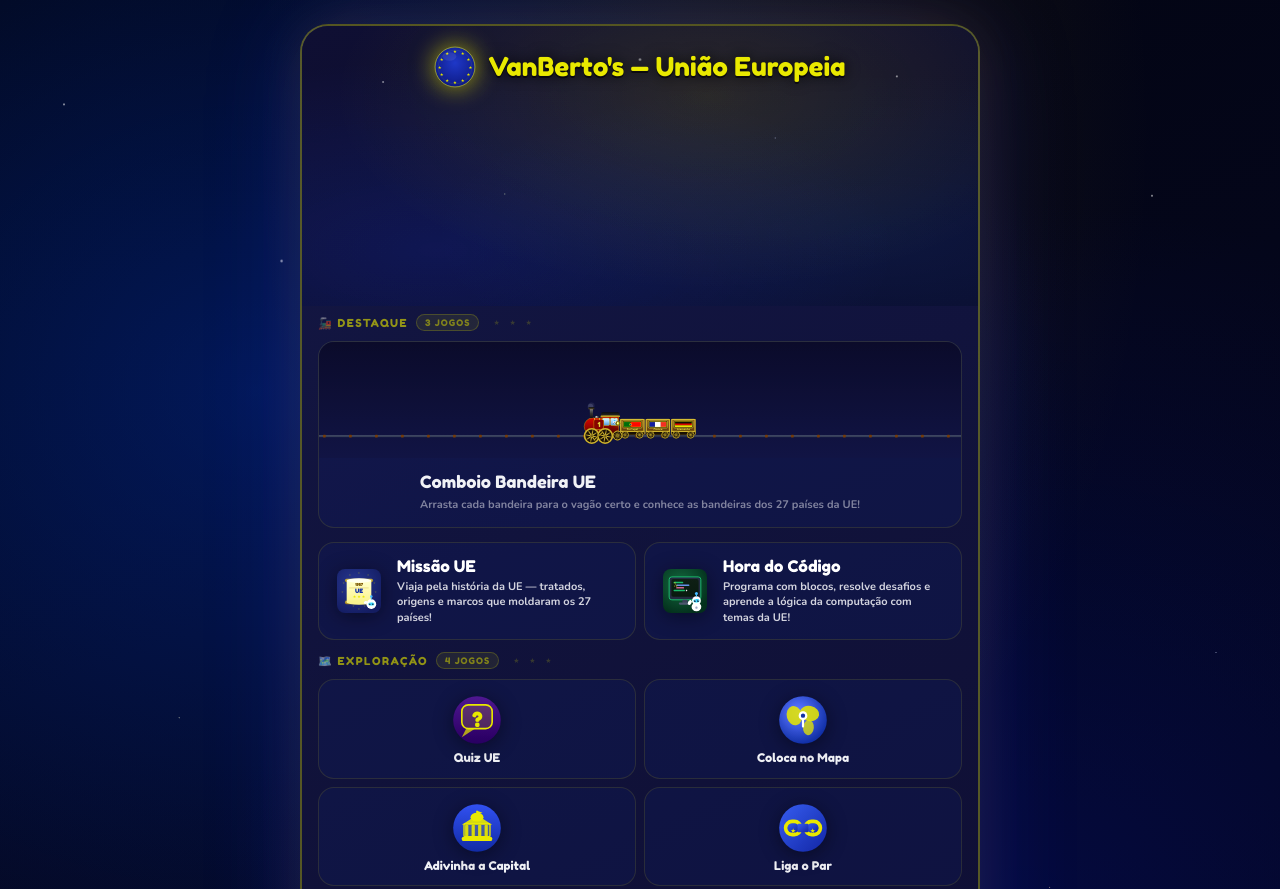
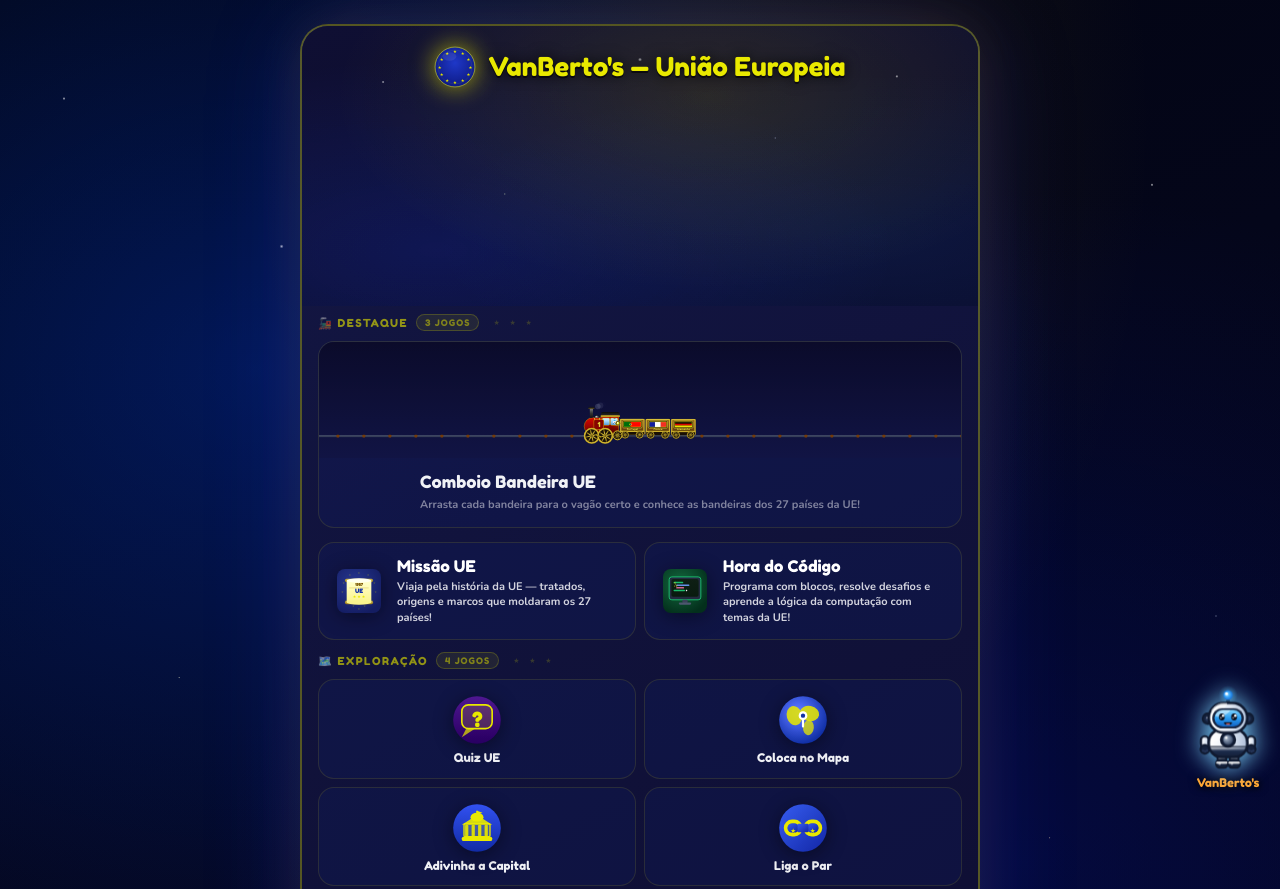
Before and after one commit to vvarzea/VanBerto-sJogosUE-, a plain HTML site: page index.html in a window 1280 px wide. Shown: the top 889 px of the page. Drawn offline with nearby package versions, Linux system fonts and the light colour scheme; no server answers.

Commit message:
Add files via upload

```diff
--- a/index.html
+++ b/index.html
@@ -266,6 +266,10 @@ body::before{
 }
 .footer-eu{align-self:center;}
 .footer-vb{position:relative;display:flex;flex-direction:column;align-items:center;gap:2px;flex-shrink:0;}
+.modal-footer{padding-right:clamp(84px,17vw,116px);}
+.footer-vb.vb-float{position:fixed;right:max(10px,env(safe-area-inset-right));bottom:max(10px,env(safe-area-inset-bottom));z-index:60;pointer-events:none;}
+.footer-vb.vb-float #footer-vb-robot{pointer-events:auto;}
+.footer-vb.vb-float .footer-vb-name{text-shadow:0 1px 6px rgba(0,0,0,.9),0 0 10px rgba(0,0,0,.8);}
 #footer-vb-robot{
   width:clamp(56px,11vw,84px);height:auto;display:block;cursor:pointer;
   animation:vbFloat 3s ease-in-out infinite;filter:drop-shadow(0 0 12px #7dd3fc);
@@ -432,21 +436,6 @@ body::before{
   <text x="50" y="65" font-size="9" text-anchor="middle"
         fill="#FFD600" font-family="serif">★ ★ ★</text>
 
-  <!-- VanBerto peeking from bottom-right corner -->
-  <!-- head -->
-  <circle cx="78" cy="80" r="11" fill="white"/>
-  <rect x="71" y="76" width="14" height="7" rx="3.5" fill="#22d3ee"/>
-  <ellipse cx="74" cy="77.5" rx="2.5" ry="1.5" fill="rgba(255,255,255,0.45)"/>
-  <circle cx="74.5" cy="80" r="1.8" fill="#0f172a"/>
-  <circle cx="81.5" cy="80" r="1.8" fill="#0f172a"/>
-  <circle cx="75.2" cy="79.3" r="0.7" fill="white"/>
-  <circle cx="82.2" cy="79.3" r="0.7" fill="white"/>
-  <!-- antenna -->
-  <line x1="78" y1="69" x2="78" y2="64" stroke="#38bdf8" stroke-width="2" stroke-linecap="round"/>
-  <circle cx="78" cy="62.5" r="2.8" fill="#38bdf8"/>
-  <!-- hand pointing at scroll -->
-  <ellipse cx="65" cy="76" rx="4" ry="3" fill="white" stroke="#d1d5db" stroke-width="0.8"
-           transform="rotate(-30 65 76)"/>
 </svg></div>
           <div class="game-info">
             <div class="game-name">Missão UE</div>
@@ -479,27 +468,6 @@ body::before{
   <text x="25" y="41" font-size="7" fill="#fbbf24" font-family="monospace" font-weight="bold">/&gt;</text>
   <rect x="44" y="70" width="12" height="7" rx="2" fill="#334155"/>
   <rect x="36" y="76" width="28" height="5" rx="2.5" fill="#475569"/>
-  <!-- VanBerto larger, bottom-right, more visible -->
-  <!-- body -->
-  <ellipse cx="76" cy="86" rx="11" ry="10" fill="white"/>
-  <!-- belly -->
-  <circle cx="76" cy="88" r="4" fill="#e2e8f0"/>
-  <circle cx="76" cy="88" r="2.5" fill="#94a3b8"/>
-  <!-- head -->
-  <circle cx="76" cy="72" r="10" fill="white"/>
-  <!-- visor -->
-  <rect x="69" y="68" width="14" height="8" rx="4" fill="#22d3ee"/>
-  <ellipse cx="72.5" cy="70" rx="3" ry="1.8" fill="rgba(255,255,255,0.45)"/>
-  <!-- eyes -->
-  <circle cx="72.5" cy="73" r="2" fill="#0f172a"/>
-  <circle cx="79.5" cy="73" r="2" fill="#0f172a"/>
-  <circle cx="73.2" cy="72.2" r="0.8" fill="white"/>
-  <circle cx="80.2" cy="72.2" r="0.8" fill="white"/>
-  <!-- antenna -->
-  <line x1="76" y1="62" x2="76" y2="57" stroke="#38bdf8" stroke-width="2.5" stroke-linecap="round"/>
-  <circle cx="76" cy="55.5" r="3.5" fill="#38bdf8"/>
-  <!-- left arm pointing at screen -->
-  <ellipse cx="61" cy="76" rx="4" ry="6" fill="white" transform="rotate(30 61 76)"/>
 </svg></div>
           <div class="game-info">
             <div class="game-name">Hora do Código</div>
@@ -735,6 +703,8 @@ document.querySelectorAll('.game-card').forEach((c,i) => {
   window.addEventListener('resize', resizeTrain);
   const W = ()=>cv.width/DPR, H = ()=>cv.height/DPR;
   let t = 0;
+  const WSPD = 7;   // velocidade das rodas; o chão desliza à mesma velocidade (sem derrapar). A frente da locomotiva é a esquerda (chaminé)
+  const TRAIN_REDUCED = window.matchMedia && window.matchMedia('(prefers-reduced-motion: reduce)').matches;
 
   function S(v){ return v*(H()/500); }
 
@@ -799,7 +769,7 @@ document.querySelectorAll('.game-card').forEach((c,i) => {
   }
 
   function drawGoldenWheel(x,y,r){
-    const wa=t*2.5;
+    const wa=-t*WSPD;
     ctx.save();
     ctx.globalAlpha=0.2;ctx.beginPath();ctx.arc(x,y+S(2),r+S(1),0,Math.PI*2);ctx.fillStyle='#000';ctx.fill();
     ctx.globalAlpha=1;
@@ -982,7 +952,7 @@ document.querySelectorAll('.game-card').forEach((c,i) => {
     drawGoldenWheel(x+wr,y+S(5),wr);
     drawGoldenWheel(x+LW*0.60,y+S(5),wr);
     drawGoldenWheel(x+LW-S(6),y+S(3),wr*0.62);
-    const wa=t*2.5;
+    const wa=-t*WSPD;
     ctx.save();ctx.lineCap='round';
     ctx.strokeStyle='rgba(0,0,0,0.3)';ctx.lineWidth=S(8);
     ctx.beginPath();ctx.moveTo(x+wr+Math.cos(wa)*wr*0.62,y+S(5)+Math.sin(wa)*wr*0.62);ctx.lineTo(x+LW*0.60+Math.cos(wa+Math.PI)*wr*0.62,y+S(5)+Math.sin(wa+Math.PI)*wr*0.62);ctx.stroke();
@@ -998,7 +968,7 @@ document.querySelectorAll('.game-card').forEach((c,i) => {
       const sy=y-prog*S(28);
       const sr=S(5)+prog*S(10);
       ctx.save();ctx.globalAlpha=0.55*(1-prog);
-      ctx.beginPath();ctx.arc(x+(i-1)*S(4),sy,sr,0,Math.PI*2);
+      ctx.beginPath();ctx.arc(x+(i-1)*S(4)+prog*S(46),sy,sr,0,Math.PI*2);
       ctx.fillStyle='rgb(190,205,225)';ctx.fill();ctx.restore();
     }
   }
@@ -1007,7 +977,8 @@ document.querySelectorAll('.game-card').forEach((c,i) => {
     ctx.fillStyle='#475569';ctx.fillRect(0,RAIL_Y+S(2),W(),S(5));
     ctx.fillStyle='#334155';ctx.fillRect(0,RAIL_Y+S(6),W(),S(4));
     ctx.fillStyle='#78350f';
-    for(let dx=4;dx<W();dx+=26){
+    const gap=26, off=(t*WSPD*S(148)*0.21)%gap;   // raio da roda × velocidade angular
+    for(let dx=4+off-gap;dx<W();dx+=gap){
       ctx.beginPath();ctx.roundRect(dx,RAIL_Y,S(12),S(12),S(2));ctx.fill();
     }
   }
@@ -1025,16 +996,19 @@ document.querySelectorAll('.game-card').forEach((c,i) => {
     const w3X=w2X+WW+WG;
     const chX=locoX+LW*0.20;
     const bodyTop=RAIL_Y-LW*0.55+LW*0.06;
+    const bob=k=>Math.sin(t*WSPD*1.6-k*0.7)*S(0.9);
+    drawRail(RAIL_Y);
+    ctx.save();ctx.translate(0,bob(3));drawWagon(w3X,wagons[2],RAIL_Y);ctx.restore();
+    ctx.save();ctx.translate(0,bob(2));drawWagon(w2X,wagons[1],RAIL_Y);ctx.restore();
+    ctx.save();ctx.translate(0,bob(1));drawWagon(w1X,wagons[0],RAIL_Y);ctx.restore();
+    ctx.save();ctx.translate(0,bob(0));
     drawSmoke(chX,bodyTop-LW*0.20);
-    drawRail(RAIL_Y);
-    drawWagon(w3X,wagons[2],RAIL_Y);
-    drawWagon(w2X,wagons[1],RAIL_Y);
-    drawWagon(w1X,wagons[0],RAIL_Y);
     drawLoco(locoX,RAIL_Y);
+    ctx.restore();
   }
 
   function loop(){ t+=0.018; draw(); requestAnimationFrame(loop); }
-  loop();
+  if(TRAIN_REDUCED){ draw(); window.addEventListener('resize',draw); } else { loop(); }
 })();
 
 
@@ -1262,6 +1236,10 @@ const FMSGS=[
   'Pinta as bandeiras e descobre curiosidades! 🎨',
   'Podes jogar mais do que um jogo! ⭐',
 ];
+// O body tem um filtro animado (bgPulse), que prenderia um elemento «fixed» ao corpo da página.
+// Por isso o VanBerto's flutuante é movido para o <html>, para ficar mesmo fixo no ecrã.
+const fvb=document.querySelector('.footer-vb');
+if(fvb){fvb.classList.add('vb-float');document.documentElement.appendChild(fvb);}
 const bub=document.getElementById('footer-bubble');
 let bubT=null;
 function showBub(msg){bub.textContent=msg;bub.classList.add('show');clearTimeout(bubT);bubT=setTimeout(()=>bub.classList.remove('show'),3500);}
```
